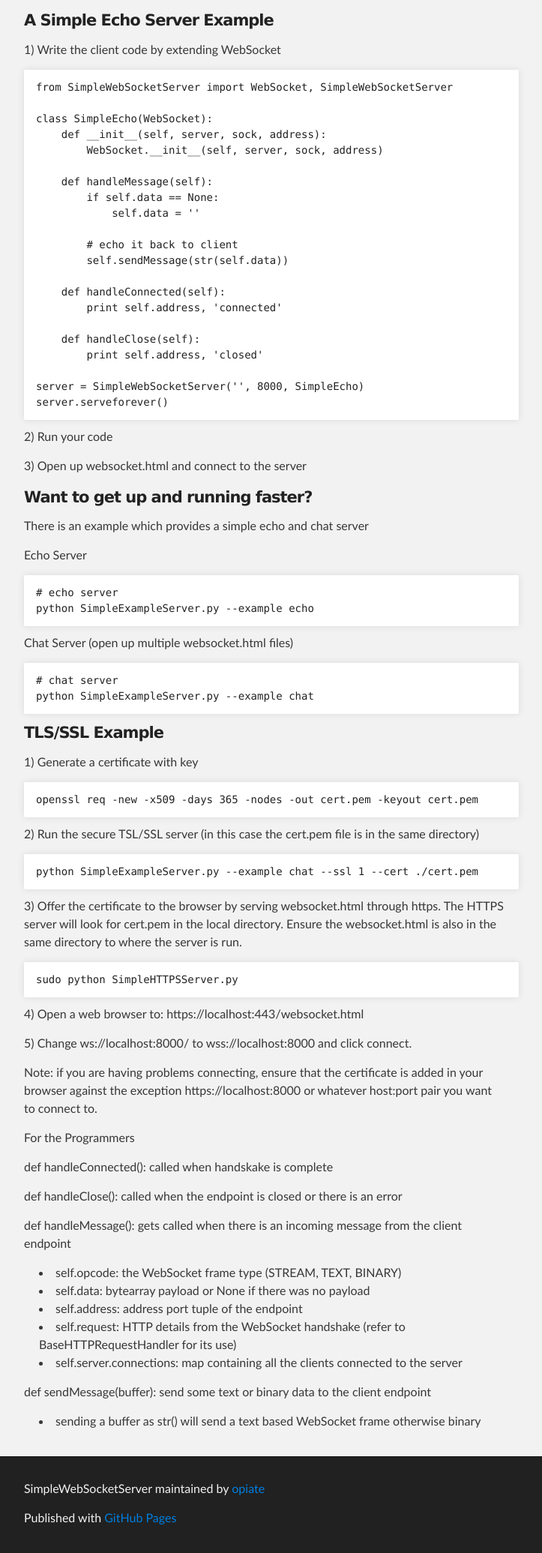
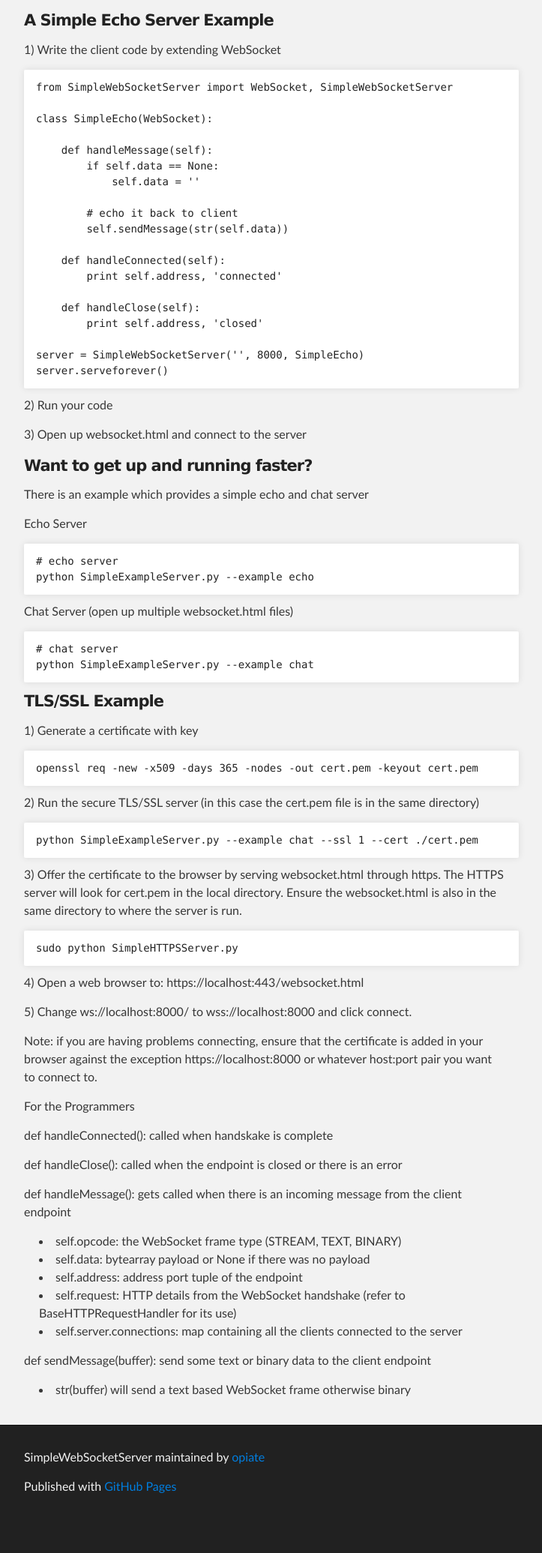
Before and after one commit to dpallot/simple-websocket-server, a plain HTML site: page index.html in a window 1280 px wide. Shown: the part 500-2571 px from the top of the page at 75% size, without its empty margins (288-1011 px from the left). After the commit the page ends 2529 px from the top, so only its background shows below. Drawn offline with Linux system fonts and the light colour scheme.

```diff
--- a/index.html
+++ b/index.html
@@ -48,8 +48,6 @@
 <pre><code>from SimpleWebSocketServer import WebSocket, SimpleWebSocketServer
 
 class SimpleEcho(WebSocket):
-    def __init__(self, server, sock, address):
-        WebSocket.__init__(self, server, sock, address)
 
     def handleMessage(self):
         if self.data == None:
@@ -95,7 +93,7 @@ python SimpleExampleServer.py --example chat
 <pre><code>openssl req -new -x509 -days 365 -nodes -out cert.pem -keyout cert.pem
 </code></pre>
 
-<p>2) Run the secure TSL/SSL server (in this case the cert.pem file is in the same directory)</p>
+<p>2) Run the secure TLS/SSL server (in this case the cert.pem file is in the same directory)</p>
 
 <pre><code>python SimpleExampleServer.py --example chat --ssl 1 --cert ./cert.pem
 </code></pre>
@@ -130,7 +128,7 @@ Ensure the <i>websocket.html</i> is also in the same directory to where the serv
 </ul><p>def sendMessage(buffer): send some text or binary data to the client endpoint</p>
 
 <ul>
-<li>sending a buffer as str() will send a text based WebSocket frame otherwise binary</li>
+<li>str(buffer) will send a text based WebSocket frame otherwise binary</li>
 </ul>
       </section>
     </div>
```
Also changed, not shown: params.json (+1 -1 lines).
